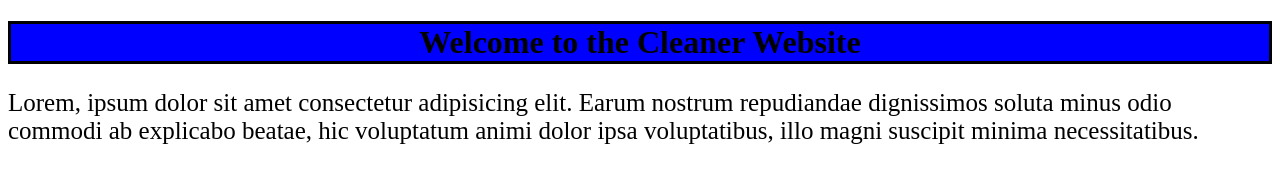
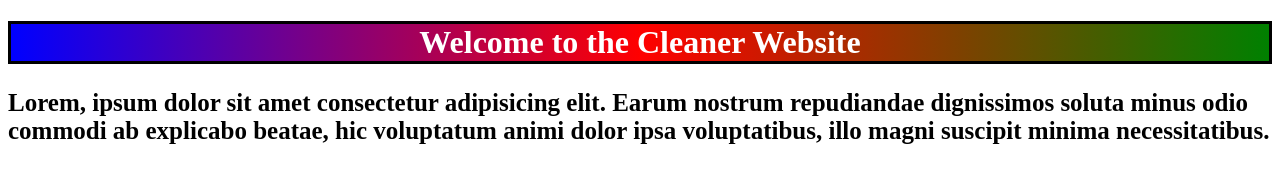
Before and after one commit to Ayxannnn/Cleaner-Website, a plain HTML site: page index.html in a window 1280 px wide. Drawn offline with Linux system fonts and the light colour scheme.

Commit message:
Some edits

```diff
--- a/style.css
+++ b/style.css
@@ -1,8 +1,11 @@
 h1{
+    color: white;
     text-align: center;
     border-style: solid;
-    background-color: blue;
+    border-color: black;
+    background: linear-gradient(to right, blue, red, green);
 }
 p{
+    font-weight: bold;
     font-size: 25px;
 }
```
